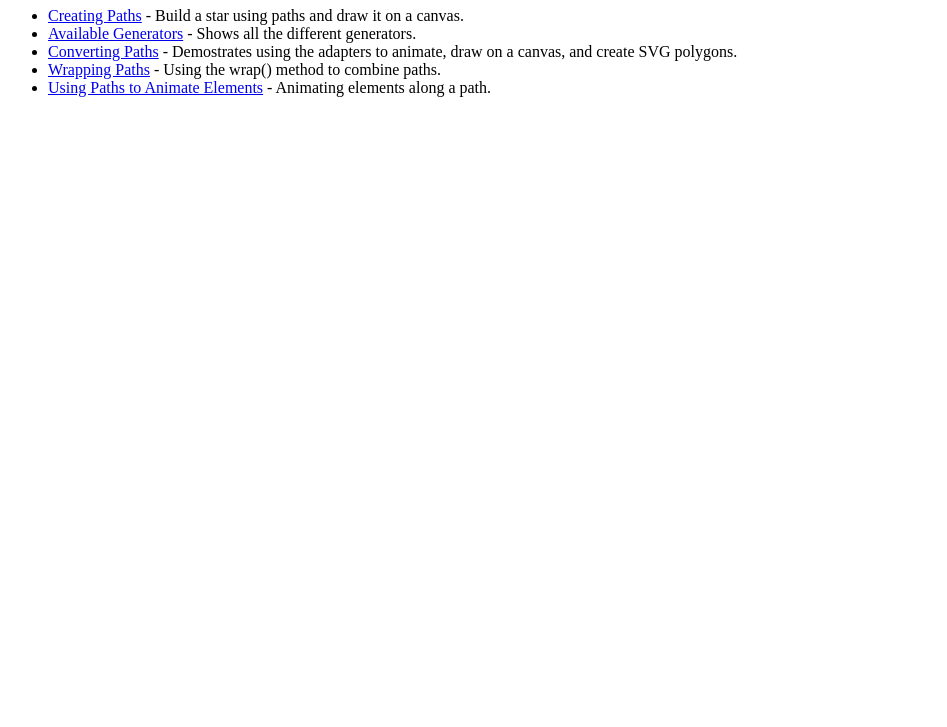
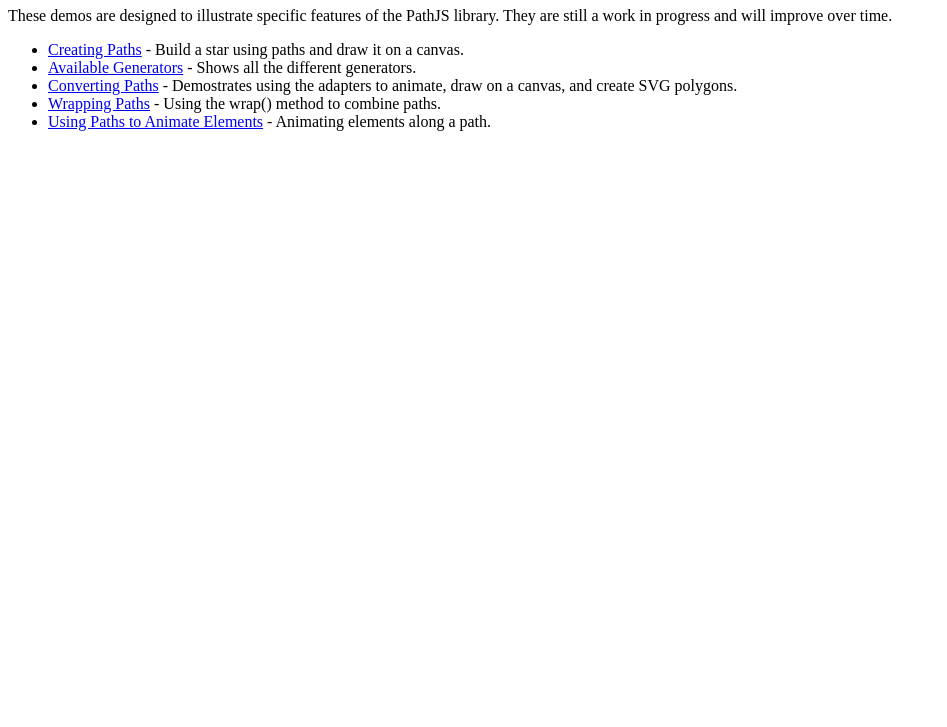
Before and after one commit to bseth99/pathjs, a website: page index.html in a window 1280 px wide. Shown: the part 73-800 px from the top of the page, without its empty margins (0-947 px from the left). Drawn offline with Linux system fonts and the light colour scheme.

Commit message:
add text

```diff
--- a/index.html
+++ b/index.html
@@ -10,6 +10,11 @@
 <body>
 
 <h1>PathJS Demo Index</h1>
+
+<div>
+  These demos are designed to illustrate specific features of the PathJS library.
+  They are still a work in progress and will improve over time.
+</div>
 
 <ul>
  <li>
```
Also changed, not shown: README.md.
